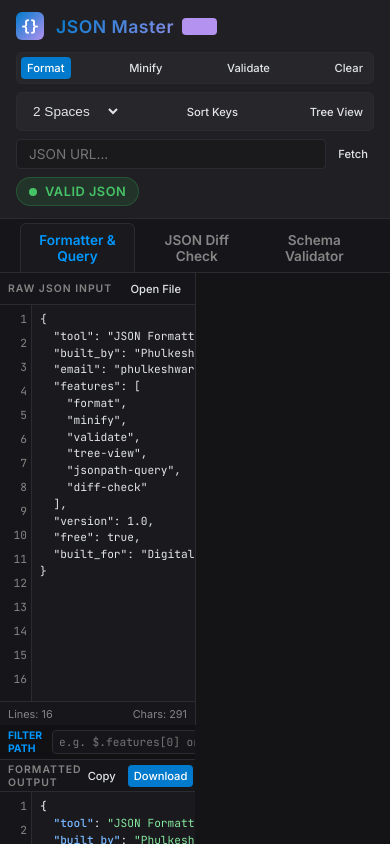
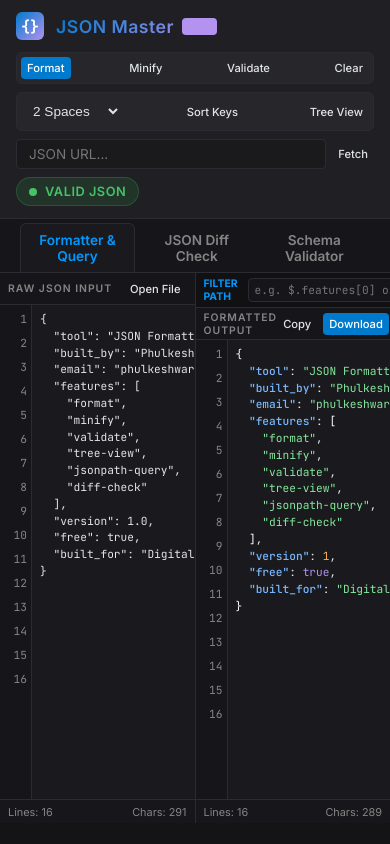
Before and after one commit to phulkeshwar/JSONformatter, a React (Vite) app: page / in a window 390 px wide. Shown: the top 844 px of the page. Built offline with nearby package versions, Linux system fonts and the light colour scheme.

Commit message:
fix: adjust workspace grid to 1fr auto 1fr to correctly position divider and panels side-by-side

```diff
--- a/src/App.css
+++ b/src/App.css
@@ -229,7 +229,7 @@
 .workspace-container {
   flex: 1;
   display: grid;
-  grid-template-columns: 1fr 1fr;
+  grid-template-columns: 1fr auto 1fr;
   overflow: hidden;
   background-color: var(--bg-main);
 }
@@ -666,7 +666,7 @@
 /* Mobile responsive adjustments to keep side-by-side horizontal layout readable */
 @media (max-width: 600px) {
   .workspace-container {
-    grid-template-columns: 1fr 1fr;
+    grid-template-columns: 1fr auto 1fr;
   }
 
   .divider {
```
